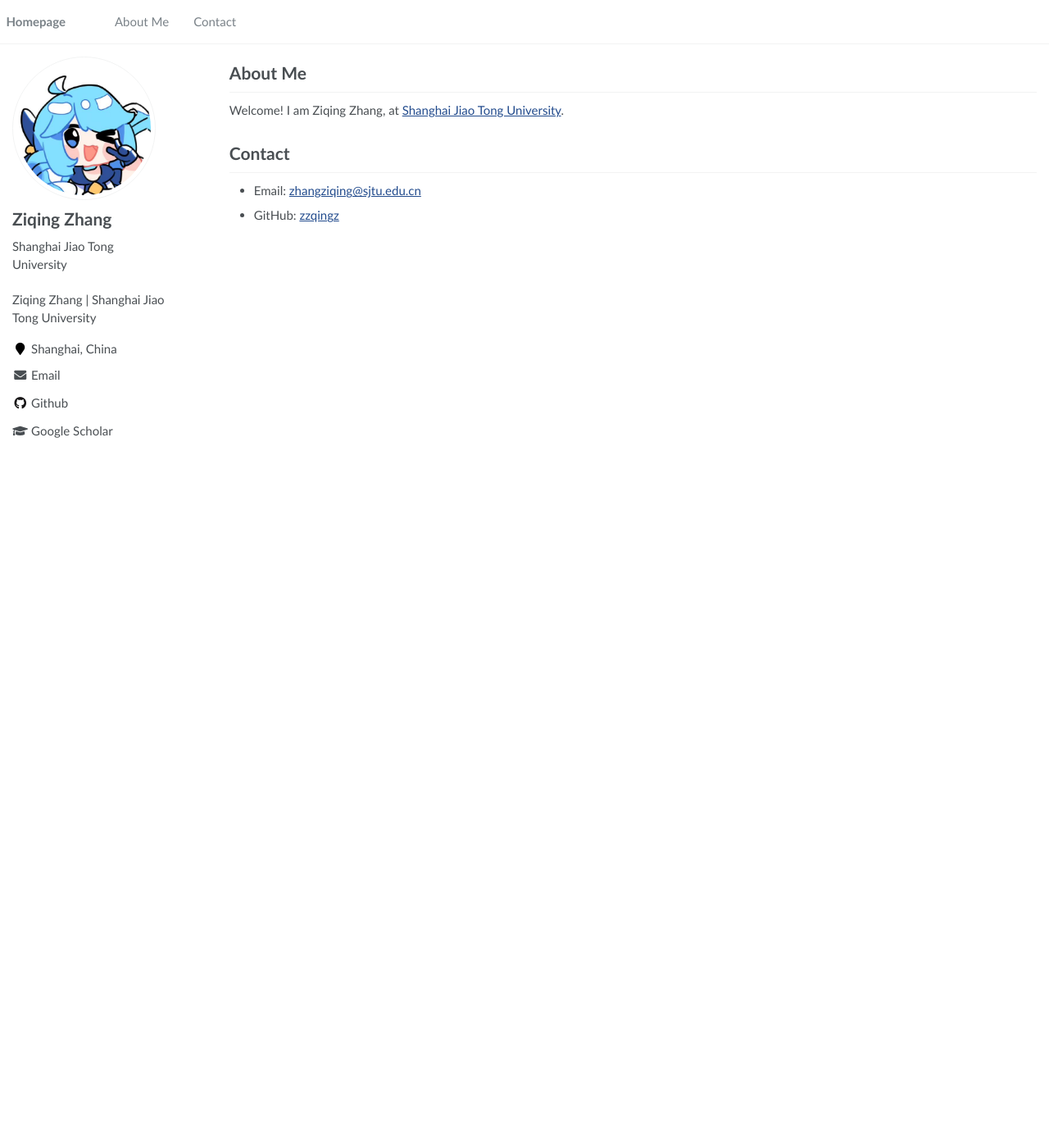
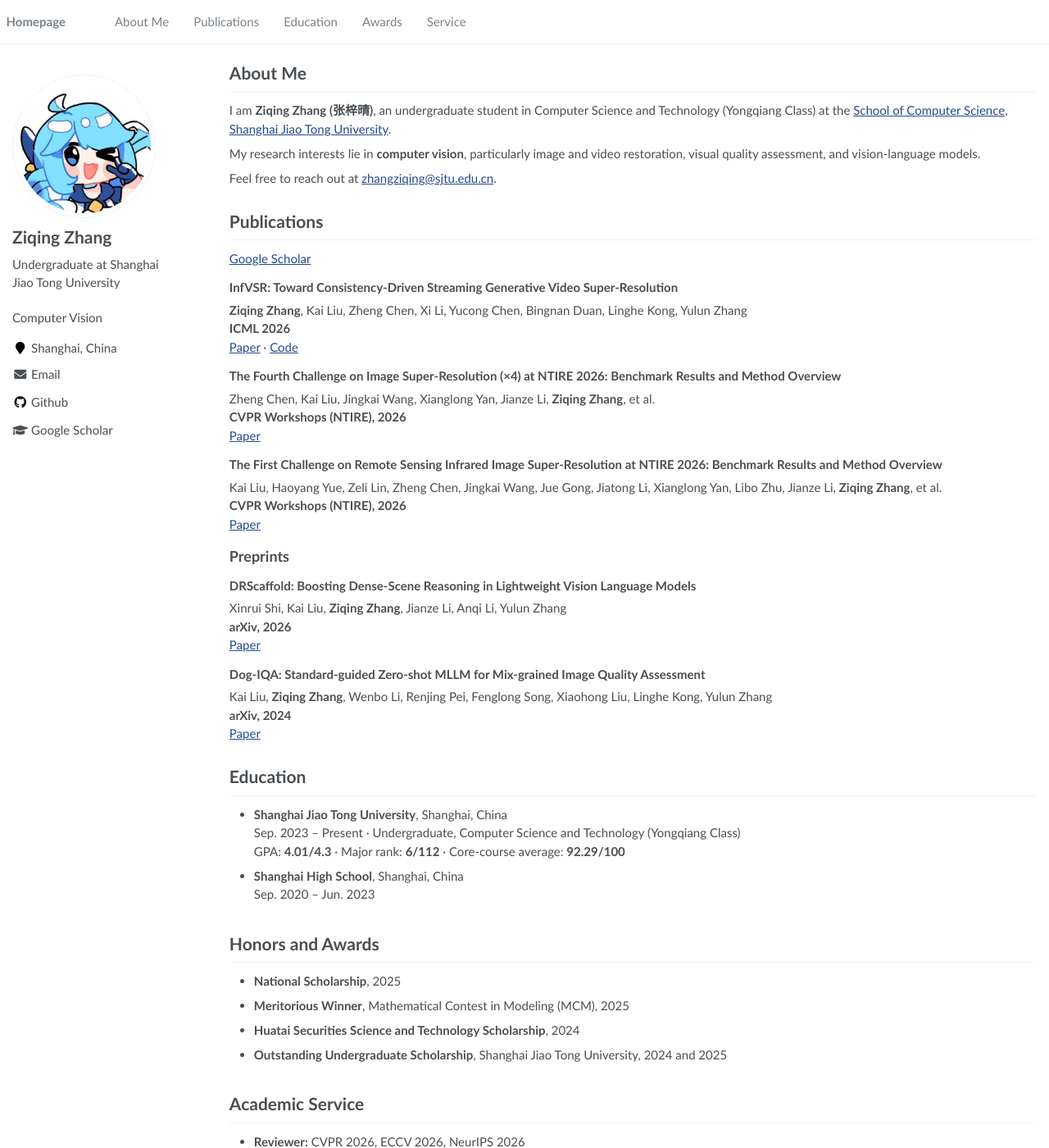
Before and after one commit to zzqingz/zzqingz.github.io, a Jekyll site: the page built from _pages/about.md, in a window 1280 px wide and 1400 px high. Shown: the whole window at 82% size. Built offline with Jekyll 4.4.1, drawn with Linux system fonts in a browser that asks for light colours; some of the changed text lies outside the part shown.

Commit message:
Add biography, public publications, education, awards and service

```diff
--- a/_config.yml
+++ b/_config.yml
@@ -7,7 +7,7 @@
 
 # Site Settings
 title                    : "Ziqing Zhang"
-description              : "Ziqing Zhang | Shanghai Jiao Tong University"
+description              : "Computer Vision"
 repository               : "zzqingz/zzqingz.github.io"
 google_scholar_stats_use_cdn : true
 
@@ -23,7 +23,7 @@ baidu_site_verification  :  # get baidu_site_verification from https://ziyuan.ba
 author:
   name             : "Ziqing Zhang"
   avatar           : "images/github-avatar.jpg"
-  bio              : "Shanghai Jiao Tong University"
+  bio              : "Undergraduate at Shanghai Jiao Tong University"
   location         : "Shanghai, China"
   employer         :
   pubmed           :
--- a/_pages/about.md
+++ b/_pages/about.md
@@ -1,7 +1,7 @@
 ---
 permalink: /
 title: ""
-excerpt: "Ziqing Zhang | Shanghai Jiao Tong University"
+excerpt: "Ziqing Zhang — Computer Vision, Shanghai Jiao Tong University"
 author_profile: true
 redirect_from:
   - /about/
@@ -12,11 +12,77 @@ redirect_from:
 
 # About Me
 
-Welcome! I am Ziqing Zhang, at [Shanghai Jiao Tong University](https://www.sjtu.edu.cn/).
+I am **Ziqing Zhang (张梓晴)**, an undergraduate student in Computer Science and Technology (Yongqiang Class) at the [School of Computer Science](https://www.cs.sjtu.edu.cn/), [Shanghai Jiao Tong University](https://www.sjtu.edu.cn/).
+
+My research interests lie in **computer vision**, particularly image and video restoration, visual quality assessment, and vision-language models.
+
+Feel free to reach out at [zhangziqing@sjtu.edu.cn](mailto:zhangziqing@sjtu.edu.cn).
+
+<span class="anchor" id="publications"></span>
+
+# Publications
+
+[Google Scholar](https://scholar.google.com/citations?user=lu17sj4AAAAJ)
+
+### InfVSR: Toward Consistency-Driven Streaming Generative Video Super-Resolution
+
+**Ziqing Zhang**, Kai Liu, Zheng Chen, Xi Li, Yucong Chen, Bingnan Duan, Linghe Kong, Yulun Zhang<br>
+**ICML 2026**<br>
+[Paper](https://arxiv.org/abs/2510.00948) · [Code](https://github.com/Kai-Liu001/InfVSR)
+
+### The Fourth Challenge on Image Super-Resolution (×4) at NTIRE 2026: Benchmark Results and Method Overview
+
+Zheng Chen, Kai Liu, Jingkai Wang, Xianglong Yan, Jianze Li, **Ziqing Zhang**, et al.<br>
+**CVPR Workshops (NTIRE), 2026**<br>
+[Paper](https://arxiv.org/abs/2604.14558)
+
+### The First Challenge on Remote Sensing Infrared Image Super-Resolution at NTIRE 2026: Benchmark Results and Method Overview
+
+Kai Liu, Haoyang Yue, Zeli Lin, Zheng Chen, Jingkai Wang, Jue Gong, Jiatong Li, Xianglong Yan, Libo Zhu, Jianze Li, **Ziqing Zhang**, et al.<br>
+**CVPR Workshops (NTIRE), 2026**<br>
+[Paper](https://arxiv.org/abs/2604.21312)
+
+## Preprints
+
+### DRScaffold: Boosting Dense-Scene Reasoning in Lightweight Vision Language Models
+
+Xinrui Shi, Kai Liu, **Ziqing Zhang**, Jianze Li, Anqi Li, Yulun Zhang<br>
+**arXiv, 2026**<br>
+[Paper](https://arxiv.org/abs/2605.26038)
+
+### Dog-IQA: Standard-guided Zero-shot MLLM for Mix-grained Image Quality Assessment
+
+Kai Liu, **Ziqing Zhang**, Wenbo Li, Renjing Pei, Fenglong Song, Xiaohong Liu, Linghe Kong, Yulun Zhang<br>
+**arXiv, 2024**<br>
+[Paper](https://arxiv.org/abs/2410.02505)
+
+<span class="anchor" id="education"></span>
+
+# Education
+
+- **Shanghai Jiao Tong University**, Shanghai, China<br>
+  Sep. 2023 – Present · Undergraduate, Computer Science and Technology (Yongqiang Class)<br>
+  GPA: **4.01/4.3** · Major rank: **6/112** · Core-course average: **92.29/100**
+- **Shanghai High School**, Shanghai, China<br>
+  Sep. 2020 – Jun. 2023
+
+<span class="anchor" id="awards"></span>
+
+# Honors and Awards
+
+- **National Scholarship**, 2025
+- **Meritorious Winner**, Mathematical Contest in Modeling (MCM), 2025
+- **Huatai Securities Science and Technology Scholarship**, 2024
+- **Outstanding Undergraduate Scholarship**, Shanghai Jiao Tong University, 2024 and 2025
+
+<span class="anchor" id="service"></span>
+
+# Academic Service
+
+- **Reviewer:** CVPR 2026, ECCV 2026, NeurIPS 2026
 
 <span class="anchor" id="contact"></span>
 
 # Contact
 
-- Email: [zhangziqing@sjtu.edu.cn](mailto:zhangziqing@sjtu.edu.cn)
-- GitHub: [zzqingz](https://github.com/zzqingz)
+[Email](mailto:zhangziqing@sjtu.edu.cn) · [Google Scholar](https://scholar.google.com/citations?user=lu17sj4AAAAJ) · [GitHub](https://github.com/zzqingz)
```
Also changed, not shown: _data/navigation.yml (+8 -2 lines).
